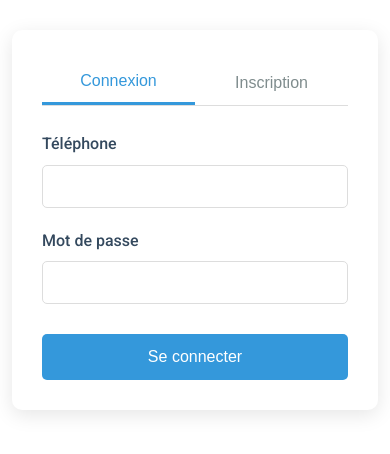
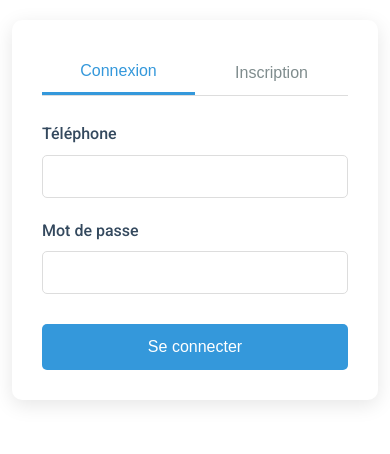
Before and after one commit to ayoublaktaibi1/facture-app, a React (Vite) app in the folder client/: page / in a window 390 px wide. Shown: the top 454 px of the page. Built offline with nearby package versions, Linux system fonts and the light colour scheme; what @react-pdf/renderer would draw is missing.

Commit message:
Update App.css

```diff
--- a/client/src/styles/App.css
+++ b/client/src/styles/App.css
@@ -210,7 +210,7 @@ a.btn-generate-pdf {
   }
 
   .app-container {
-    padding: 30px 12px;
+    padding: 20px 12px;
   }
 
   .facture-container {
```
